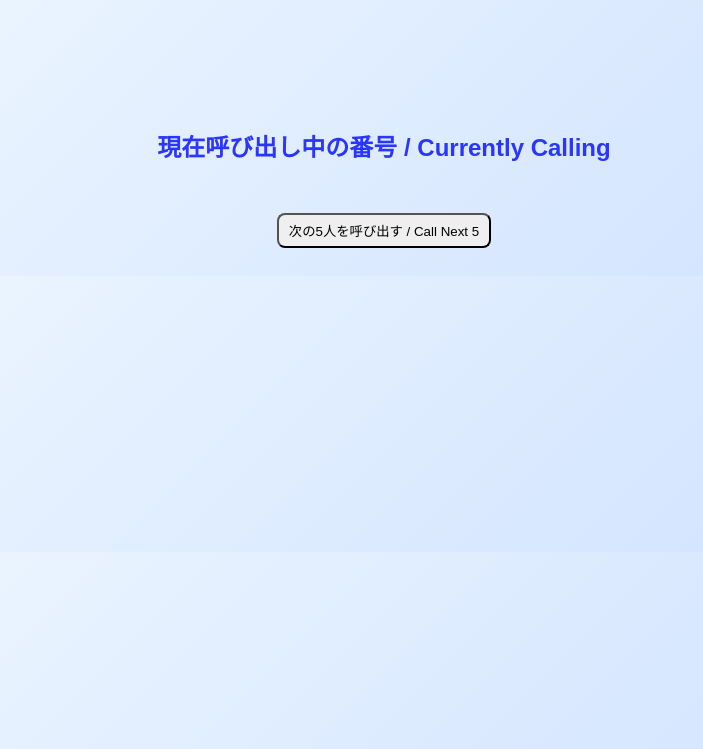
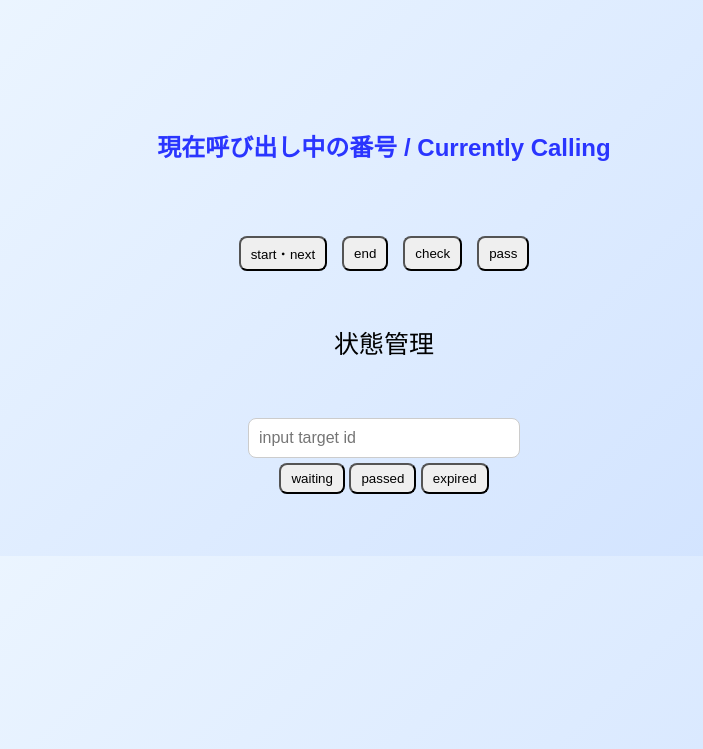
Before and after one commit to AmorNian/KOUDAISAI_SUPABASE, a Flask app: page /adminpage in a window 1280 px wide. Shown: the top 749 px of the page, without its empty margins (256-959 px from the left). Run offline with Flask 3, Linux system fonts and the light colour scheme.

Commit message:
calling function/management function

```diff
--- a/app.py
+++ b/app.py
@@ -79,13 +79,94 @@ def admin_login():
     else:
         return {"status": 1}
 
-# ===== 查询叫号名单 =====
-@app.route("/get_waiting_list", methods=['POST'])
-def get_waiting_list():
-    num_limit = 5
-    waiting_list = supabase.table("User").select("*")\
-        .in_("status", ["waiting", "passed"]).order("id", desc=False).limit(num_limit).execute()
-    return waiting_list
+# ===== 查询下一个用户 =====
+@app.route("/get_next_user", methods=['POST'])
+def get_next_user():
+    data = request.json
+    current_id = data["current_id"]
+    num_limit = 1
+    next_user = supabase.table("User").select("*")\
+        .gt("id",current_id).in_("status", ["waiting", "passed"]).order("id", desc=False).limit(num_limit).execute()
+    if not next_user.data:
+        return {"status":1}
+    else:
+        return {"data":next_user.data,"status":0}
+
+# ===== check当前用户 =====
+@app.route("/check_current_user", methods=['POST'])
+def check_current_user():
+    data = request.json
+    current_id = data["current_id"]
+    res = supabase.table("User").select("*").eq("id",current_id).execute()
+    if res.data[0]["status"] == "checked":
+        return {"status":2,"data":res.data}
+    res = supabase.table("User").update({"status": "checked",\
+                                         "time_start":datetime.now().strftime("%Y-%m-%d %H:%M:%S")})\
+                                            .eq("id", current_id).execute()
+    if not res.data:
+        print("update error:")
+        return {"status":1}
+    elif res.data[0]["status"] == "expired":
+        return {"status":3,"data":res.data}
+    else:
+        return {"status":0,"data":res.data}
+
+# ===== pass当前用户 =====
+@app.route("/pass_current_user", methods=['POST'])
+def pass_current_user():
+    data = request.json
+    current_id = data["current_id"]
+
+    current_user = supabase.table("User").select("*")\
+        .eq("id",current_id).execute()
+    if current_user.data[0]["status"] == "waiting":
+        res = supabase.table("User").update({"status": "passed"}).eq("id", current_id).execute()
+        if res:
+            return {"status":"passed","data":current_user.data}
+    elif current_user.data[0]["status"] == "passed":
+        res = supabase.table("User").update({"status": "expired"}).eq("id", current_id).execute()
+        if res:
+            return {"status":"expired","data":current_user.data}
+    else:
+        print("update error:")
+        return {"status":"error"}
+
+    print("update error:")
+    return {"status":"error"}
+
+
+# ===== 显示队列长度 =====
+@app.route("/get_queue_length", methods=["GET"])
+def get_queue_length():
+    time_per_group = 10
+    user_per_group = 5
+    queue_list = supabase.table("User").select("*")\
+        .in_("status", ["waiting", "passed"]).execute()
+    queue_length = len(queue_list.data)
+    if queue_length == 0:
+        queue_time = 0
+    else:
+        queue_time = (queue_length  // user_per_group + 0.5) * time_per_group
+    res = supabase.table("User").select("id").eq("status", "checked") \
+        .order("id", desc=True).limit(1).execute()
+    if not res.data:
+        index = "Null"
+    else:
+        index = res.data[0]["id"]
+    return {"status":0, "queue_length":queue_length,"queue_time":queue_time,"index":index}
+
+# ===== 修改状态 =====
+@app.route("/status_change", methods=["POST"])
+def status_change():
+    data = request.json
+    new_status = data["new_status"]
+    target_id = data["target_id"]
+    res = supabase.table("User").select("*").eq("id",target_id).execute()
+    if not res.data:
+        return {"status":1}
+    else:
+        res = supabase.table("User").update({"status":new_status}).eq("id",target_id).execute()
+        return {"status":0, "data":res.data}
 
 if __name__ == '__main__':
     port = int(os.environ.get("PORT", 5000))  # Render 会提供 PORT 环境变量
--- a/templates/adminpage.html
+++ b/templates/adminpage.html
@@ -45,6 +45,16 @@
     padding: 6px 10px;
     border-radius: 8px;
     cursor: pointer;
+    margin-top: 5px;
+  }
+  input {
+    padding: 10px;
+    font-size: 16px;
+    border-radius: 8px;
+    border: 1px solid #ccc;
+    width: 250px;
+    outline: none;
+    margin-top: 15px;
   }
   </style>
 </head>
@@ -53,50 +63,152 @@
 <body>
   <div class="admin-container">
     <h2>現在呼び出し中の番号 / Currently Calling</h2>
-
+    <p id="calling"></p><br>
     <div id="called-list" class="called-list">
-      <!-- 动态显示最多5个用户 -->
+      <button id="start_button" onclick="user_start()" class="next-btn">start・next</button>
+      <button id="end_button" onclick="user_end()" class="next-btn">end</button>
+      <button id="check_button" onclick="user_check()" class="next-btn">check</button>
+      <button id="pass_button" onclick="user_pass()" class="next-btn">pass</button>
     </div>
-
-    <button id="next-call" class="next-btn">次の5人を呼び出す / Call Next 5</button>
+    <br>
+    <p style="font-size:25px; color:#000000; margin-top:15px;">
+    状態管理
+    </p>
+    <br>
+    <input type="text" id="target_id" placeholder="input target id">
+    <br>
+    <button id="waiting_change" onclick="change('waiting')" class="next-btn">waiting</button>
+    <button id="pass_change" onclick="change('passed')" class="next-btn">passed</button>
+    <button id="expired" onclick="change('expired')" class="next-btn">expired</button>
+    <p id=change style="font: size 20px; color:#000000; margin-top:15px;"></p><br>
   </div>
 
+
+
   <script>
-    async function callNextFive() {
-      const { data: waitingUsers } = await supabase
-      .from("User")
-      .select("*")
-      .eq("status", "waiting")
-      .order("id", { ascending: true })
-      .limit(5);
+    var current_id = -1
+    var user_count = 0
 
-    // 更新状态为 “called”，并增加叫号次数
-      const ids = waitingUsers.map(u => u.id);
-      await supabase
-      .from("User")
-      .update({ status: "called", call_count: supabase.sql`call_count + 1` })
-      .in("id", ids);
+    async function user_start() {
+      const res = await fetch("/get_next_user", {
+      method: "POST",
+      headers: {"Content-Type": "application/json"},
+      body: JSON.stringify({current_id: current_id})
+      });
 
-      showCalledList(waitingUsers);
+      let next_user = await res.json();
+      if (next_user.status == 0) {
+        const user_id = next_user.data[0].id;
+        const user_name = next_user.data[0].name;
+        document.getElementById("calling").innerHTML = `
+        ${user_id}番：${user_name}様
+        現在のグループ人数：${user_count}人
+        `
+        current_id = user_id
+      }
+      else if (next_user.status == 1){
+        document.getElementById("calling").innerHTML = `
+        もう最後です<br>
+        現在のグループ人数：${user_count}人`
+      }
     }
 
-    function showCalledList(users) {
-      const container = document.getElementById("called-list");
-      container.innerHTML = "";
+    async function user_end() {
+      current_id = -1
+      user_count = 0
+      document.getElementById("calling").innerHTML = `
+        プレー中<br>
+        start押して番号呼び始めます`
+    }
 
-      users.forEach(u => {
-        const div = document.createElement("div");
-        div.className = "called-item";
-        div.innerHTML = `
-          <div>番号 / No. ${u.id}</div>
-          <div class="action-btns">
-            <button onclick="updateStatus(${u.id}, 'arrived')">✅ 来た</button>
-            <button onclick="updateStatus(${u.id}, 'pass')">⏭ Pass</button>
-            <button onclick="updateStatus(${u.id}, 'missed')">❌ Miss</button>
-          </div>
-        `;
-        container.appendChild(div);
+    async function user_check() {
+      const res = await fetch("/check_current_user", {
+      method: "POST",
+      headers: {"Content-Type": "application/json"},
+      body: JSON.stringify({current_id: current_id})
       });
+
+      let current_user = await res.json();
+      if (current_user.status == 0) {
+        const user_id = current_user.data[0].id;
+        const user_name = current_user.data[0].name;
+        const user_status = current_user.data[0].status;
+        user_count = user_count + 1
+        document.getElementById("calling").innerHTML = `
+        ${user_id}番：${user_name}様をチェックしました<br>
+        現在のグループ人数：${user_count}人
+        `
+      }
+      else if (current_user.status == 1){
+      document.getElementById("calling").innerHTML = `
+        error happend
+        `}
+      else if (current_user.status == 2){
+      const user_id = current_user.data[0].id;
+      const user_name = current_user.data[0].name;
+      document.getElementById("calling").innerHTML = `
+        ${user_id}番：${user_name}様はすでにチェックされました<br>
+        現在のグループ人数：${user_count}人
+        `}
+      else if (current_user.status == 3){
+      const user_id = current_user.data[0].id;
+      const user_name = current_user.data[0].name;
+      document.getElementById("calling").innerHTML = `
+        ${user_id}番：${user_name}様はすでにExpiredされました<br>
+        現在のグループ人数：${user_count}人
+        `}
+    }
+
+    async function user_pass() {
+      const res = await fetch("/pass_current_user", {
+      method: "POST",
+      headers: {"Content-Type": "application/json"},
+      body: JSON.stringify({current_id: current_id})
+      });
+
+      let current_user = await res.json();
+      if (current_user.status == "passed") {
+        const user_id = current_user.data[0].id;
+        const user_name = current_user.data[0].name;
+        document.getElementById("calling").innerHTML = `
+        ${user_id}番：${user_name}様をPassしました<br>
+        現在のグループ人数：${user_count}人
+        `
+      }
+      else if (current_user.status == "expired") {
+        const user_id = current_user.data[0].id;
+        const user_name = current_user.data[0].name;
+        document.getElementById("calling").innerHTML = `
+        ${user_id}番：${user_name}様をPassしました(Expiredされました)<br>
+        現在のグループ人数：${user_count}人
+        `
+      }
+      else {document.getElementById("calling").innerHTML = "error"}
+    }
+
+    async function change(new_status) {
+      let target_id = document.getElementById("target_id").value;
+      const res = await fetch("/status_change", {
+      method: "POST",
+      headers: {"Content-Type": "application/json"},
+      body: JSON.stringify({target_id: target_id, new_status: new_status})
+      });
+
+      let current_user = await res.json()
+      if (current_user.status == 0){
+        const user_id = current_user.data[0].id;
+        const user_name = current_user.data[0].name;
+        const user_status = current_user.data[0].status;
+        document.getElementById("change").innerHTML = `
+        修正成功<br>
+        id: ${user_id}, name: ${user_name}, status: ${user_status}
+        `
+      }
+      else if (current_user.status == 1){
+        document.getElementById("change").innerHTML = `
+          該当ユーザー見つかりません
+        `
+      }
     }
   </script>
 </body>
```
Also changed, not shown: templates/index.html (+36 -3 lines).
